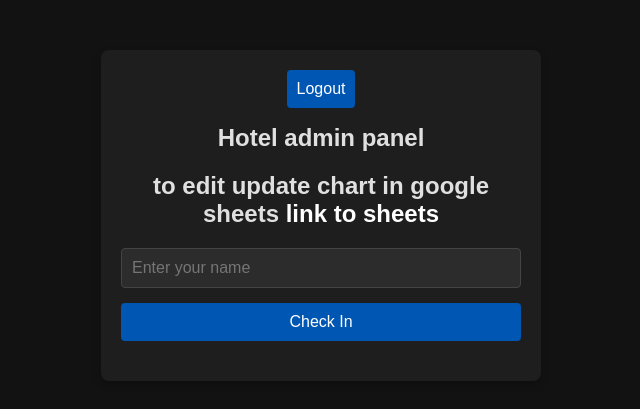
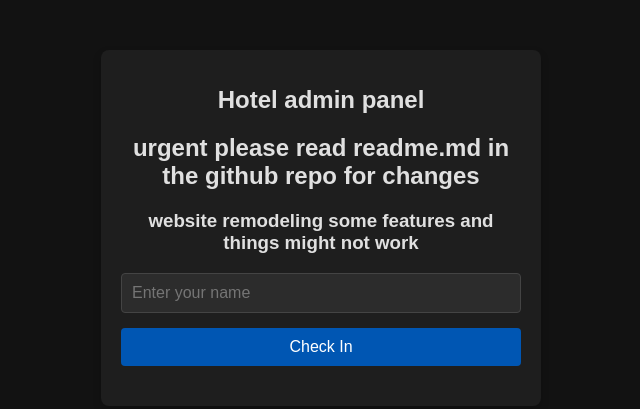
Before and after one commit to awoo-co/hotelcat, a plain HTML site: page admin/index.html in a window 1280 px wide. Shown: the whole page, without its empty margins (319-959 px from the left). Drawn offline with Linux system fonts and the light colour scheme.

```diff
--- a/admin/index.html
+++ b/admin/index.html
@@ -10,9 +10,9 @@
 </head>
 <body class="dark-mode">
     <div class="container">
-        <button id="logout_button">Logout</button>
         <h1>Hotel admin panel</h1>
-        <h2>to edit update chart in google sheets <a href="https://docs.google.com/spreadsheets/d/1BD_EFnkifNUnJfVP53D085qNmKK92r3XvsFe_AKAEt0/edit?usp=sharing">link to sheets</a></h2>
+        <h2>urgent please read readme.md in the github repo for changes</h2>
+        <h3>website remodeling some features and things might not work</h3>
         <form id="checkInForm">
             <input type="text" id="guestName" placeholder="Enter your name" required>
             <button type="submit">Check In</button>
```
Also changed, not shown: index.html (+2 -0 lines), README.md.
